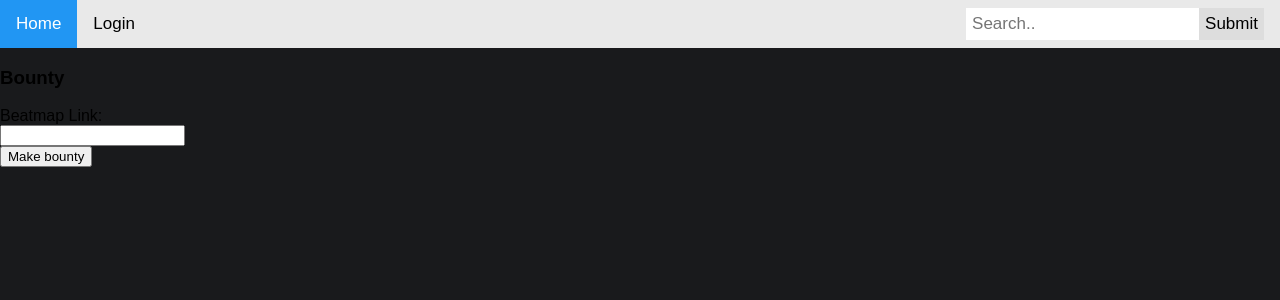
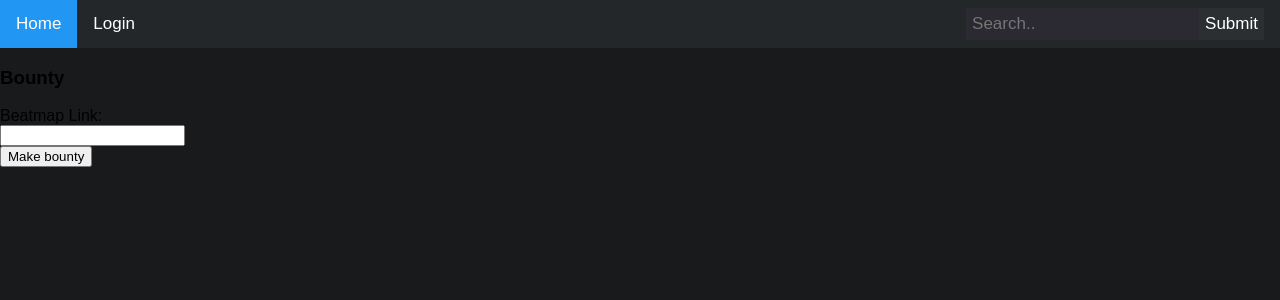
Before and after one commit to Dalciop/sniper, a Python web app: template templates/make-bounty.html in a window 1280 px wide. Shown: the top 300 px of the page. Run offline with Jinja, Linux system fonts and the light colour scheme; the template is opened without the code that fills it, so the values that code supplies are empty.

Commit message:
website coloring

```diff
--- a/static/base.css
+++ b/static/base.css
@@ -6,16 +6,20 @@ body {
   background-color: rgb(25, 26, 28);
 }
 
+body a {
+  text-decoration: none;
+}
+
 .topnav {
   overflow: hidden;
   max-height:48px;
-  background-color: #e9e9e9;
+  background-color: rgb(35,39,42);
 }
 
 .topnav a {
   float: left;
   display: block;
-  color: black;
+  color: white;
   text-align: center;
   padding: 14px 16px;
   text-decoration: none;
@@ -41,6 +45,7 @@ body {
   margin-top: 8px;
   font-size: 17px;
   border: none;
+  background-color: rgb(43,42,50);
 }
 
 .topnav .search-container button, .topnav .search-container select {
@@ -48,7 +53,8 @@ body {
   padding: 6px;
   margin-top: 8px;
   margin-right: 16px;
-  background: #ddd;
+  background: rgb(43,47,49);
+  color: white;
   font-size: 17px;
   border: none;
   cursor: pointer;
--- a/static/bounty.css
+++ b/static/bounty.css
@@ -42,7 +42,7 @@
 }
 
 .scores {
-    border: 5px solid white;
+    border: 5px solid rgb(48,52,54);
     display: block;
     margin-left: auto;
     margin-right: auto;
```
